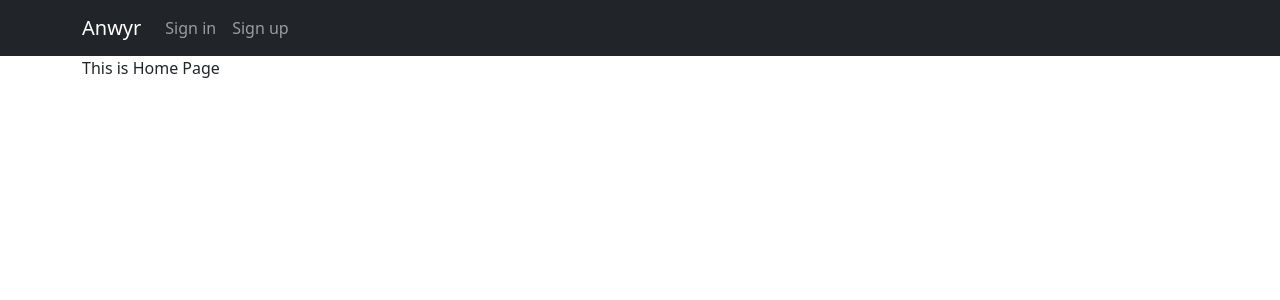
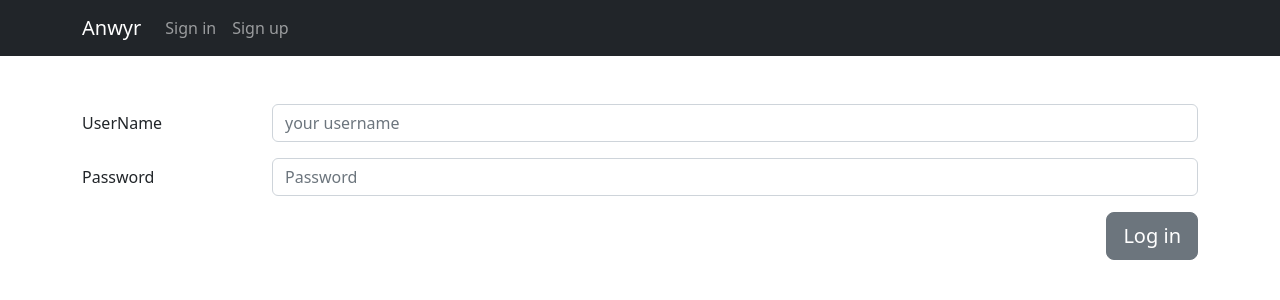
Before and after one commit to avatar92/Anywr-test, a React (Create React App) app in the folder front/: page / in a window 1280 px wide. Shown: the top 300 px of the page. Built offline with nearby package versions, Linux system fonts and the light colour scheme.

Commit message:
feat(Login Form): add login Form

```diff
--- a/front/src/pages/home/index.js
+++ b/front/src/pages/home/index.js
@@ -1,9 +1,39 @@
-
-
+import Col from 'react-bootstrap/Col';
+import Form from 'react-bootstrap/Form';
+import Row from 'react-bootstrap/Row';
+import Button from 'react-bootstrap/Button';
 
 const Home = () => {
-    return <div className="container">
-        This is Home Page
+    const handleOnsubmit = e => {
+        e.preventDefault();
+
+    }
+    return <div className="container my-5">
+        <Form onSubmit={handleOnsubmit}>
+            <Form.Group as={Row} className="mb-3" controlId="formPlaintextEmail">
+                <Form.Label column sm="2">
+                    UserName
+                </Form.Label>
+                <Col sm="10">
+                    <Form.Control type='text' placeholder='your username' />
+                </Col>
+            </Form.Group>
+
+            <Form.Group as={Row} className="mb-3" controlId="formPlaintextPassword">
+                <Form.Label column sm="2">
+                    Password
+                </Form.Label>
+                <Col sm="10">
+                    <Form.Control type="password" placeholder="Password" />
+                </Col>
+            </Form.Group>
+            <div className='d-flex justify-content-end'>
+                <Button type="submit" variant="secondary" size="lg">
+                    Log in
+                </Button>
+            </div>
+
+        </Form>
     </div>
 }
 
```
